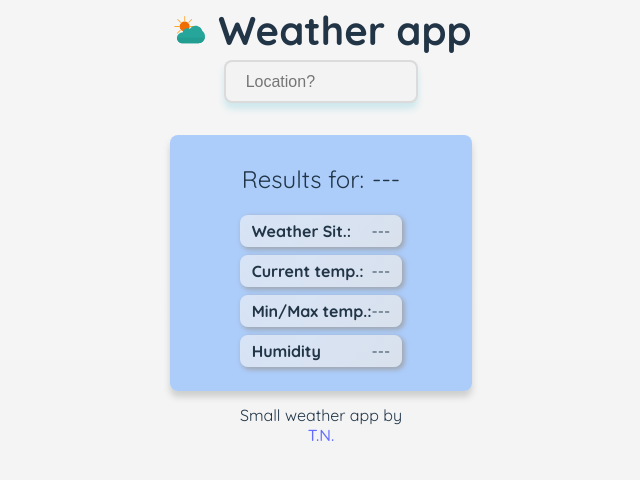
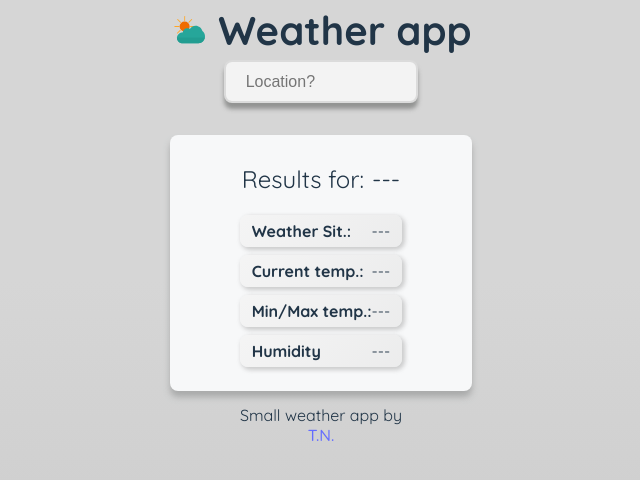
Before and after one commit to tomas-Novak-git/Weather_App, a React (Vite) app: page / in a window 1280 px wide. Shown: the top 480 px of the page, without its empty margins (319-959 px from the left). Built offline with nearby package versions, Linux system fonts and the light colour scheme.

Commit message:
icon add

```diff
--- a/package.json
+++ b/package.json
@@ -13,7 +13,7 @@
     "feather-icons": "^4.29.1",
     "react": "^18.2.0",
     "react-dom": "^18.2.0",
-    "react-icons": "^5.0.1",
+    "react-icons": "^5.2.1",
     "swr": "^2.2.5"
   },
   "devDependencies": {
--- a/src/components/Weather/Weather.module.css
+++ b/src/components/Weather/Weather.module.css
@@ -25,22 +25,19 @@ input {
   max-width: 50%;
   border-radius: 8px;
   font-weight: 500;
-  box-shadow: 0px 6px 6px rgba(197, 229, 235, 0.8);
+  box-shadow: 0px 6px 4px 0 rgba(130, 131, 130, 0.8);
 }
-.weather {
-  margin-top: auto;
-  margin-bottom: auto;
-}
+
 .wrapper {
   display: flex;
   flex-direction: column;
   justify-content: space-between;
   align-items: center;
-  background-color: #74aeff8f;
+  background-color: #f7f8f9;
   padding: 16px 16px;
   margin-top: 2rem;
   border-radius: 8px;
-  box-shadow: 0px 6px 6px rgba(196, 197, 197, 0.8);
+  box-shadow: 0px 6px 6px rgba(159, 160, 160, 0.8);
 }
 p {
   margin: 0;
--- a/src/components/utils/card.module.css
+++ b/src/components/utils/card.module.css
@@ -3,14 +3,14 @@
   justify-content: space-between;
   align-items: center;
   padding: 8px 12px;
-  background: rgb(232, 232, 232);
+  background: rgb(255, 255, 255);
   background: linear-gradient(
     138deg,
-    rgba(244, 244, 244, 0.592874649859944) 0%,
+    rgba(244, 244, 244, 0.899) 0%,
     rgba(232, 232, 232, 0.7497373949579832) 100%
   );
   border-radius: 8px;
-  box-shadow: 2px 2px 4px 1px rgba(158, 158, 158, 0.75);
+  box-shadow: 2px 2px 4px 1px rgba(158, 158, 158, 0.488);
   margin: 8px 0px;
 }
 
--- a/src/index.css
+++ b/src/index.css
@@ -4,12 +4,11 @@
   font-weight: 400;
 
   color-scheme: light dark;
-  color: rgba(245, 245, 245, 0.87);
-  background: rgb(130, 130, 255);
+  color: rgba(170, 55, 55, 0.87);
   background: linear-gradient(
     180deg,
-    rgb(245, 245, 245) 35%,
-    rgb(240, 241, 242) 100%
+    rgb(214, 214, 214) 35%,
+    rgb(199, 199, 199) 100%
   );
 
   font-synthesis: none;
@@ -48,7 +47,7 @@ body {
 @media (prefers-color-scheme: light) {
   :root {
     color: #213547;
-    background-color: #ffffff;
+    background-color: #000000;
   }
   a:hover {
     color: #747bff;
```
Also changed, not shown: src/components/Weather/InfoCard.jsx (added, +15 -0 lines), 1 other file (tests, documents, lock files or other folders).
